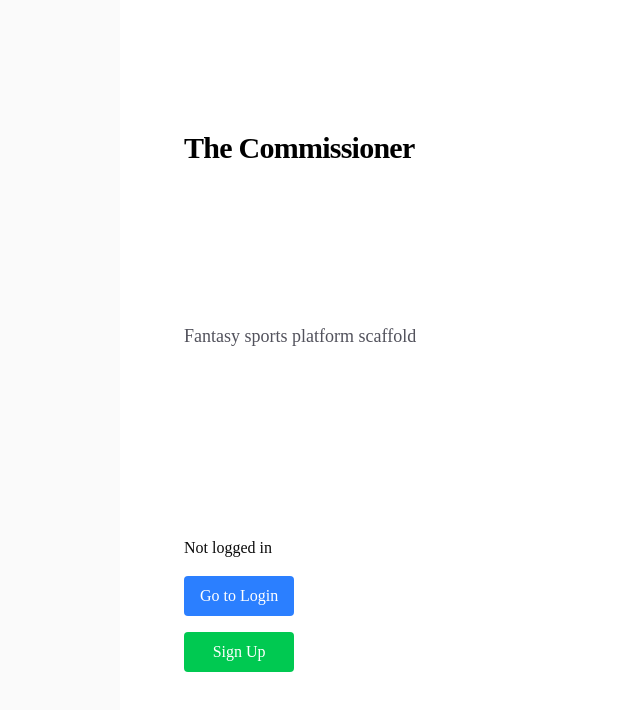
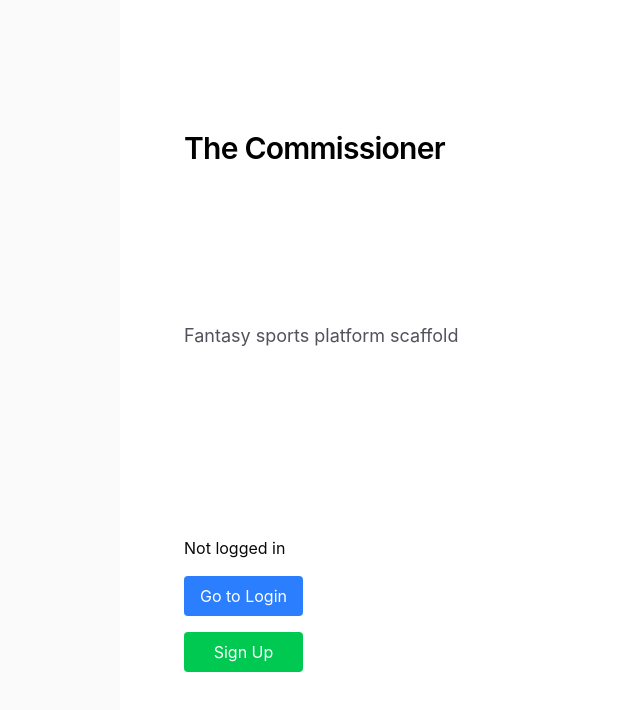
Before and after one commit to WALTAHHH/the-commissioner, a Next.js app: page / in a window 1280 px wide. Shown: the top 710 px of the page, without its empty margins (136-776 px from the left). Built offline with nearby package versions, Linux system fonts and the light colour scheme; no server answers.

Commit message:
fix: resolve Tailwind v4 CSS imports — drop tw-animate-css (Turbopack can't resolve), fix shadcn import

```diff
--- a/app/globals.css
+++ b/app/globals.css
@@ -1,54 +1,34 @@
 @import "tailwindcss";
-@import "tw-animate-css";
-@import "shadcn/tailwind.css";
 
 @custom-variant dark (&:is(.dark *));
 
 @theme inline {
   --color-background: var(--background);
   --color-foreground: var(--foreground);
-  --font-sans: var(--font-sans);
-  --font-mono: var(--font-geist-mono);
-  --font-heading: var(--font-sans);
-  --color-sidebar-ring: var(--sidebar-ring);
-  --color-sidebar-border: var(--sidebar-border);
-  --color-sidebar-accent-foreground: var(--sidebar-accent-foreground);
-  --color-sidebar-accent: var(--sidebar-accent);
-  --color-sidebar-primary-foreground: var(--sidebar-primary-foreground);
-  --color-sidebar-primary: var(--sidebar-primary);
-  --color-sidebar-foreground: var(--sidebar-foreground);
-  --color-sidebar: var(--sidebar);
-  --color-chart-5: var(--chart-5);
-  --color-chart-4: var(--chart-4);
-  --color-chart-3: var(--chart-3);
-  --color-chart-2: var(--chart-2);
-  --color-chart-1: var(--chart-1);
+  --color-card: var(--card);
+  --color-card-foreground: var(--card-foreground);
+  --color-popover: var(--popover);
+  --color-popover-foreground: var(--popover-foreground);
+  --color-primary: var(--primary);
+  --color-primary-foreground: var(--primary-foreground);
+  --color-secondary: var(--secondary);
+  --color-secondary-foreground: var(--secondary-foreground);
+  --color-muted: var(--muted);
+  --color-muted-foreground: var(--muted-foreground);
+  --color-accent: var(--accent);
+  --color-accent-foreground: var(--accent-foreground);
+  --color-destructive: var(--destructive);
+  --color-border: var(--border);
+  --color-input: var(--input);
   --color-ring: var(--ring);
-  --color-input: var(--input);
-  --color-border: var(--border);
-  --color-destructive: var(--destructive);
-  --color-accent-foreground: var(--accent-foreground);
-  --color-accent: var(--accent);
-  --color-muted-foreground: var(--muted-foreground);
-  --color-muted: var(--muted);
-  --color-secondary-foreground: var(--secondary-foreground);
-  --color-secondary: var(--secondary);
-  --color-primary-foreground: var(--primary-foreground);
-  --color-primary: var(--primary);
-  --color-popover-foreground: var(--popover-foreground);
-  --color-popover: var(--popover);
-  --color-card-foreground: var(--card-foreground);
-  --color-card: var(--card);
-  --radius-sm: calc(var(--radius) * 0.6);
-  --radius-md: calc(var(--radius) * 0.8);
+  --radius-sm: calc(var(--radius) - 4px);
+  --radius-md: calc(var(--radius) - 2px);
   --radius-lg: var(--radius);
-  --radius-xl: calc(var(--radius) * 1.4);
-  --radius-2xl: calc(var(--radius) * 1.8);
-  --radius-3xl: calc(var(--radius) * 2.2);
-  --radius-4xl: calc(var(--radius) * 2.6);
+  --radius-xl: calc(var(--radius) + 4px);
 }
 
 :root {
+  --radius: 0.625rem;
   --background: oklch(1 0 0);
   --foreground: oklch(0.145 0 0);
   --card: oklch(1 0 0);
@@ -67,20 +47,6 @@
   --border: oklch(0.922 0 0);
   --input: oklch(0.922 0 0);
   --ring: oklch(0.708 0 0);
-  --chart-1: oklch(0.87 0 0);
-  --chart-2: oklch(0.556 0 0);
-  --chart-3: oklch(0.439 0 0);
-  --chart-4: oklch(0.371 0 0);
-  --chart-5: oklch(0.269 0 0);
-  --radius: 0.625rem;
-  --sidebar: oklch(0.985 0 0);
-  --sidebar-foreground: oklch(0.145 0 0);
-  --sidebar-primary: oklch(0.205 0 0);
-  --sidebar-primary-foreground: oklch(0.985 0 0);
-  --sidebar-accent: oklch(0.97 0 0);
-  --sidebar-accent-foreground: oklch(0.205 0 0);
-  --sidebar-border: oklch(0.922 0 0);
-  --sidebar-ring: oklch(0.708 0 0);
 }
 
 .dark {
@@ -102,29 +68,9 @@
   --border: oklch(1 0 0 / 10%);
   --input: oklch(1 0 0 / 15%);
   --ring: oklch(0.556 0 0);
-  --chart-1: oklch(0.87 0 0);
-  --chart-2: oklch(0.556 0 0);
-  --chart-3: oklch(0.439 0 0);
-  --chart-4: oklch(0.371 0 0);
-  --chart-5: oklch(0.269 0 0);
-  --sidebar: oklch(0.205 0 0);
-  --sidebar-foreground: oklch(0.985 0 0);
-  --sidebar-primary: oklch(0.488 0.243 264.376);
-  --sidebar-primary-foreground: oklch(0.985 0 0);
-  --sidebar-accent: oklch(0.269 0 0);
-  --sidebar-accent-foreground: oklch(0.985 0 0);
-  --sidebar-border: oklch(1 0 0 / 10%);
-  --sidebar-ring: oklch(0.556 0 0);
 }
 
 @layer base {
-  * {
-    @apply border-border outline-ring/50;
-  }
-  body {
-    @apply bg-background text-foreground;
-  }
-  html {
-    @apply font-sans;
-  }
+  * { @apply border-border outline-ring/50; }
+  body { @apply bg-background text-foreground; }
 }
```
